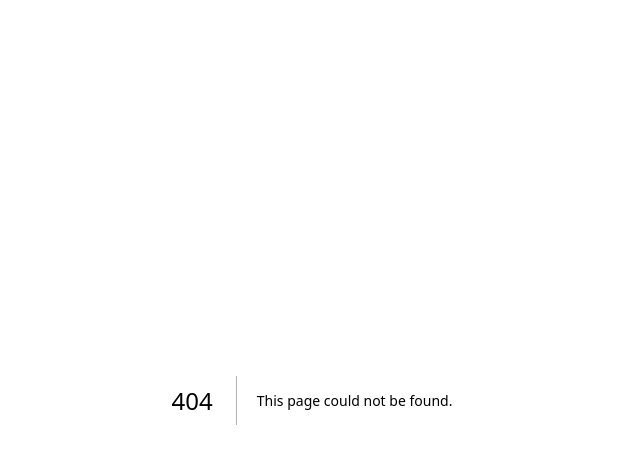
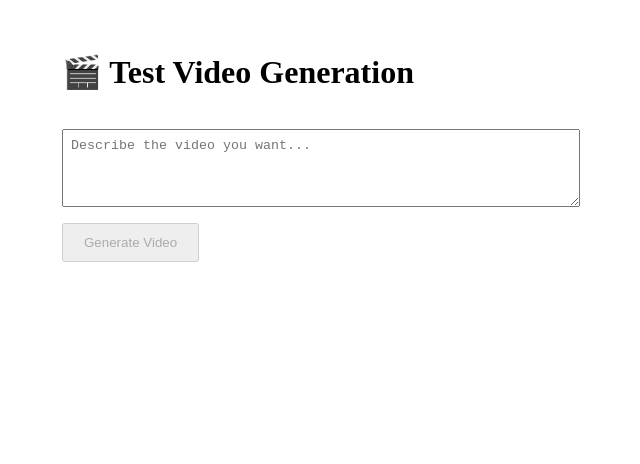
Before and after one commit to 123chintu963chintu-pixel/Brain-Hunt-Telugu-Ai-Studio, a Next.js app: page /test-video in a window 1280 px wide. Before the commit this address had no page. Shown: the top 464 px of the page, without its empty margins (328-968 px from the left). Built offline with nearby package versions, Linux system fonts and the light colour scheme.

Commit message:
Create page.tsx

```diff
--- /dev/null
+++ b/app/test-video/page.tsx
@@ -0,0 +1,109 @@
+"use client";
+
+import { useState, useRef } from "react";
+
+export default function TestVideoPage() {
+  const [prompt, setPrompt] = useState("");
+  const [loading, setLoading] = useState(false);
+  const [statusText, setStatusText] = useState("");
+  const [videoUrl, setVideoUrl] = useState<string | null>(null);
+  const [error, setError] = useState<string | null>(null);
+  const pollRef = useRef<ReturnType<typeof setInterval> | null>(null);
+
+  function stopPolling() {
+    if (pollRef.current) {
+      clearInterval(pollRef.current);
+      pollRef.current = null;
+    }
+  }
+
+  async function handleGenerate() {
+    setLoading(true);
+    setError(null);
+    setVideoUrl(null);
+    setStatusText("Submitting job...");
+
+    try {
+      const res = await fetch("/api/generate-video", {
+        method: "POST",
+        headers: { "Content-Type": "application/json" },
+        body: JSON.stringify({ prompt }),
+      });
+
+      const data = await res.json();
+
+      if (!res.ok) {
+        throw new Error(data.error || "Something went wrong");
+      }
+
+      const jobId = data.jobId;
+      setStatusText("Processing... this can take a few minutes");
+
+      pollRef.current = setInterval(async () => {
+        try {
+          const statusRes = await fetch(`/api/generate-video/status?jobId=${jobId}`);
+          const statusData = await statusRes.json();
+
+          if (!statusRes.ok) {
+            throw new Error(statusData.error || "Status check failed");
+          }
+
+          if (statusData.status === "completed") {
+            stopPolling();
+            setVideoUrl(statusData.videoUrl);
+            setStatusText("Done!");
+            setLoading(false);
+          } else if (statusData.status === "failed") {
+            stopPolling();
+            setError("Video generation failed");
+            setLoading(false);
+          } else {
+            setStatusText(`Status: ${statusData.status}`);
+          }
+        } catch (err) {
+          stopPolling();
+          setError(err instanceof Error ? err.message : "Unknown error");
+          setLoading(false);
+        }
+      }, 5000);
+    } catch (err) {
+      setError(err instanceof Error ? err.message : "Unknown error");
+      setLoading(false);
+    }
+  }
+
+  return (
+    <div style={{ padding: 24, maxWidth: 500, margin: "0 auto" }}>
+      <h1>🎬 Test Video Generation</h1>
+
+      <textarea
+        value={prompt}
+        onChange={(e) => setPrompt(e.target.value)}
+        placeholder="Describe the video you want..."
+        rows={4}
+        style={{ width: "100%", padding: 8, marginTop: 16 }}
+      />
+
+      <button
+        onClick={handleGenerate}
+        disabled={loading || !prompt}
+        style={{ marginTop: 12, padding: "10px 20px" }}
+      >
+        {loading ? "Generating..." : "Generate Video"}
+      </button>
+
+      {statusText && <p style={{ marginTop: 16 }}>⏳ {statusText}</p>}
+
+      {error && (
+        <p style={{ color: "red", marginTop: 16 }}>❌ {error}</p>
+      )}
+
+      {videoUrl && (
+        <div style={{ marginTop: 16 }}>
+          <p>✅ Generated:</p>
+          <video src={videoUrl} controls style={{ width: "100%" }} />
+        </div>
+      )}
+    </div>
+  );
+}
```
